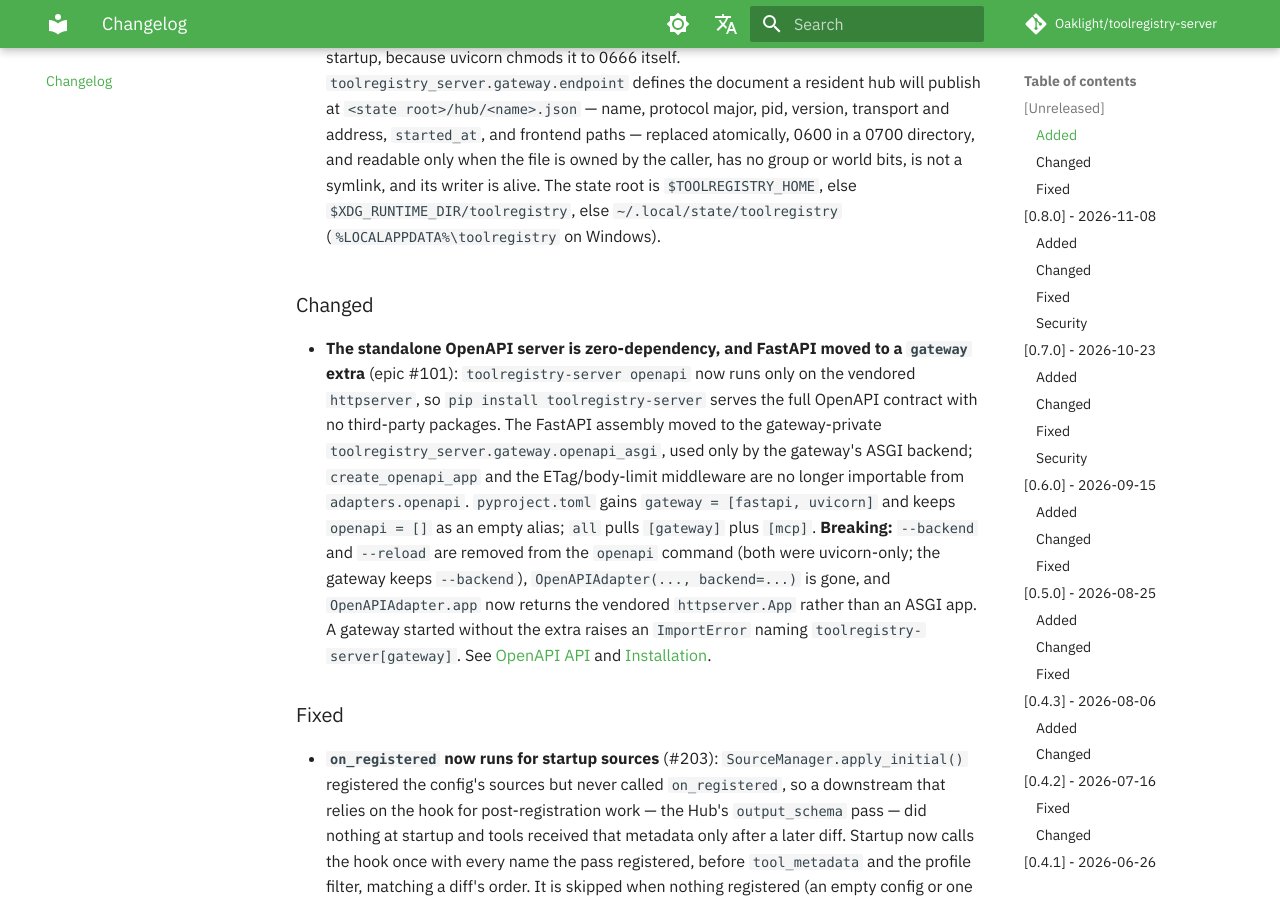
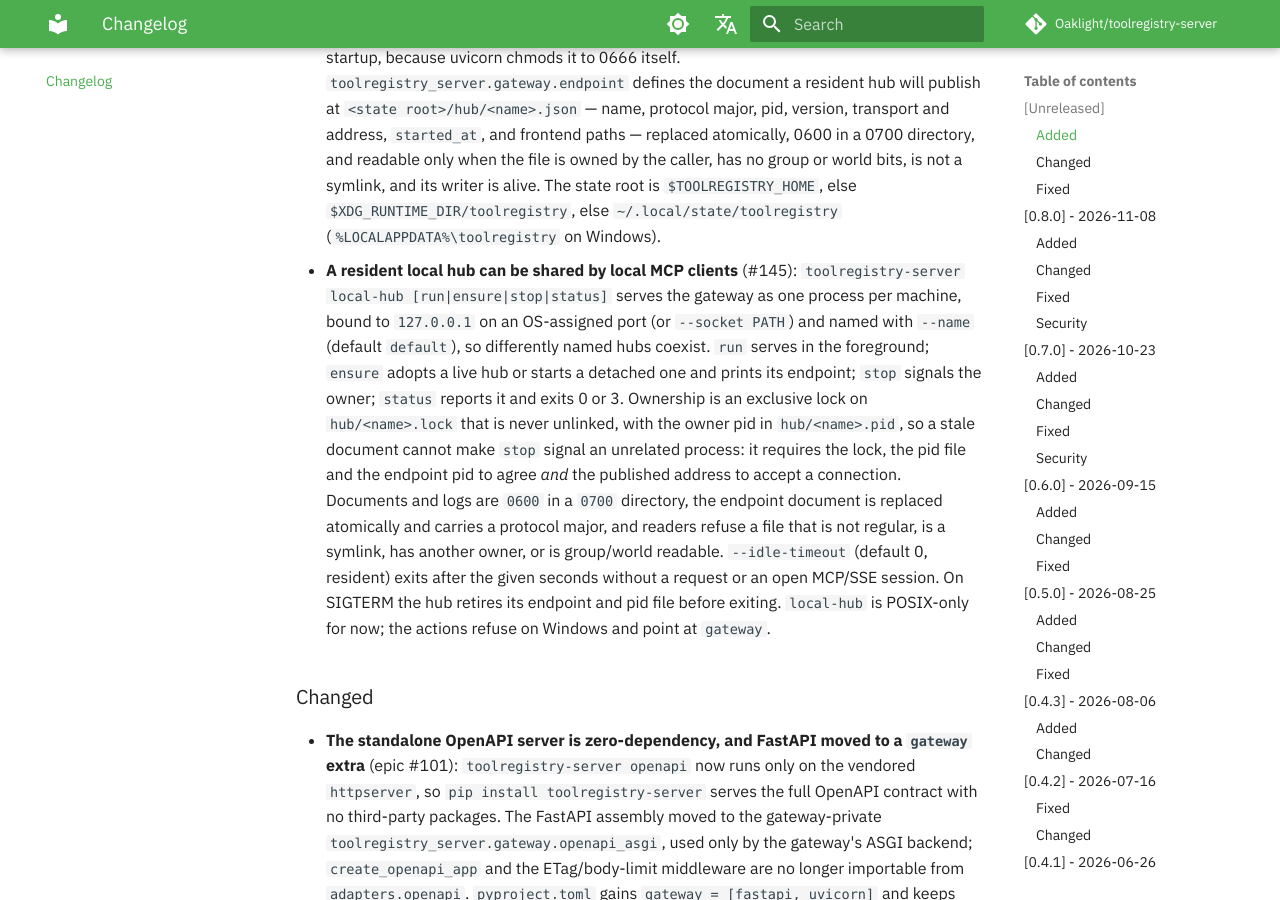
Before and after one commit to Oaklight/toolregistry-server, an MkDocs documentation site: the page built from docs/changelog.md, in a window 1280 px wide and 900 px high, scrolled down 3359 px. Built offline with MkDocs 1.6.1 and Material for MkDocs 9.7.7, drawn with Linux system fonts in a browser that asks for light colours; some web fonts are replaced; comment, search, counter and statistics services are not loaded.

Commit message:
docs(changelog): the local-hub command (#145)

```diff
--- a/docs/changelog.md
+++ b/docs/changelog.md
@@ -31,6 +31,8 @@ The format is based on [Keep a Changelog](https://keepachangelog.com/en/1.1.0/),
 - **Route parameter overrides are applied from the configuration** (#165): a top-level `tool_parameters` block, keyed by the exact registered tool name, replaces the schema a route publishes and validates against without touching the registered tool. The server applies it where the route table is built, and again on every registry change: a config reload applies, changes or clears entries, a successful source `retry` applies the entry for the tool it brings back, and an OpenAPI refresh applies the entry for a tool it adds. Compatibility is judged against the tool's own model through the existing guard, so an override stricter than the model is logged and skipped, a looser one is applied with a warning, and an entry for an unregistered tool is logged and skipped; startup and reload never fail because of one entry. Clearing an entry drops the stored override even when the route is already gone, so a later tool with the same name does not inherit it. The block requires `toolregistry` 0.21.0 or newer. See [Configuration](guides/configuration.md).
 
 - **The gateway can bind a Unix domain socket and publish a hub endpoint** (#145): `gateway --socket PATH` binds a Unix socket instead of a TCP address (POSIX only, takes precedence over `--host`/`--port`). Both backends validate the path before binding — an overlong `sun_path` (107 bytes on Linux, 103 on macOS), a non-socket file, and a live listener are refused, while a socket left by a crashed server is removed and the parent directory is created 0700. The uvicorn backend tightens the socket to 0600 right after startup, because uvicorn chmods it to 0666 itself. `toolregistry_server.gateway.endpoint` defines the document a resident hub will publish at `<state root>/hub/<name>.json` — name, protocol major, pid, version, transport and address, `started_at`, and frontend paths — replaced atomically, 0600 in a 0700 directory, and readable only when the file is owned by the caller, has no group or world bits, is not a symlink, and its writer is alive. The state root is `$TOOLREGISTRY_HOME`, else `$XDG_RUNTIME_DIR/toolregistry`, else `~/.local/state/toolregistry` (`%LOCALAPPDATA%\toolregistry` on Windows).
+
+- **A resident local hub can be shared by local MCP clients** (#145): `toolregistry-server local-hub [run|ensure|stop|status]` serves the gateway as one process per machine, bound to `127.0.0.1` on an OS-assigned port (or `--socket PATH`) and named with `--name` (default `default`), so differently named hubs coexist. `run` serves in the foreground; `ensure` adopts a live hub or starts a detached one and prints its endpoint; `stop` signals the owner; `status` reports it and exits 0 or 3. Ownership is an exclusive lock on `hub/<name>.lock` that is never unlinked, with the owner pid in `hub/<name>.pid`, so a stale document cannot make `stop` signal an unrelated process: it requires the lock, the pid file and the endpoint pid to agree *and* the published address to accept a connection. Documents and logs are `0600` in a `0700` directory, the endpoint document is replaced atomically and carries a protocol major, and readers refuse a file that is not regular, is a symlink, has another owner, or is group/world readable. `--idle-timeout` (default 0, resident) exits after the given seconds without a request or an open MCP/SSE session. On SIGTERM the hub retires its endpoint and pid file before exiting. `local-hub` is POSIX-only for now; the actions refuse on Windows and point at `gateway`.
 
 ### Changed
 
```
